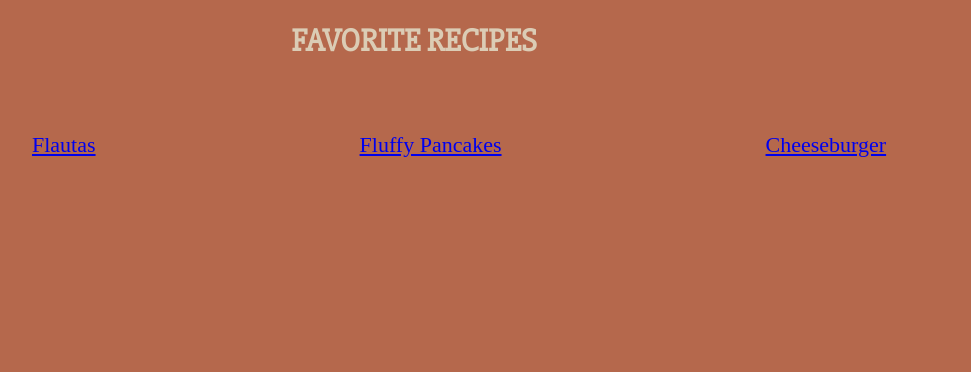
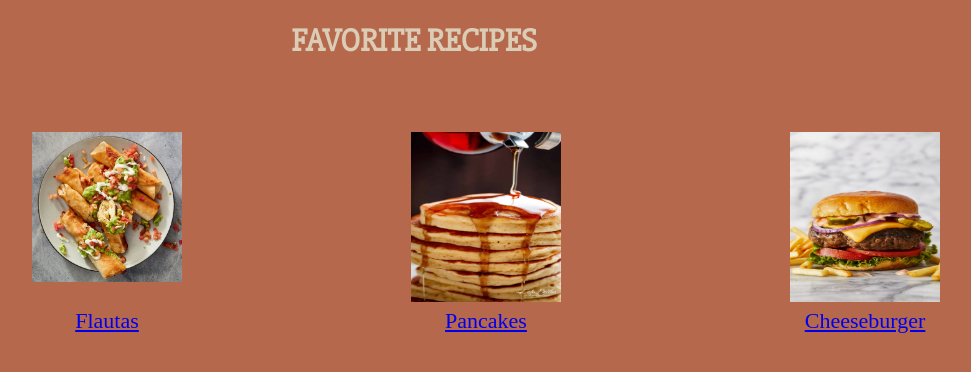
Before and after one commit to yernalizm/odin-recipes, a plain HTML site: page index.html in a window 1280 px wide. Shown: the whole page, without its empty margins (226-1197 px from the left). Drawn offline with Linux system fonts and the light colour scheme; a web font is replaced by a local one.

Commit message:
Add image links and class to each list

```diff
--- a/index.html
+++ b/index.html
@@ -14,9 +14,9 @@
         <h1>FAVORITE RECIPES</h1>
 
         <ul>
-            <li><a href="recipes/flautas.html">Flautas</a></li>
-            <li><a href="recipes/pancakes.html">Fluffy Pancakes</a></li>
-            <li><a href="recipes/cheeseburger.html">Cheeseburger</a></li>
+        <li class="flautas"><a href="recipes/flautas.html"><img src='../odin-recipes/images/chicken-flautas.jpeg' alt="Chicken Flautas" class="flautas">Flautas</a></li>
+            <li class="pancakes"><a href="recipes/pancakes.html"><img src='../odin-recipes/images/pancakes.jpeg' alt="Pancakes" class="pancakes">Pancakes</a></li>
+            <li class="cheeseburger"><a href="recipes/cheeseburger.html"><img src='../odin-recipes/images/cheeseburger.jpeg' alt='Cheeseburger' class='cheeseburger'>Cheeseburger</a></li>
         </ul>
     </body>
 </html>
```
